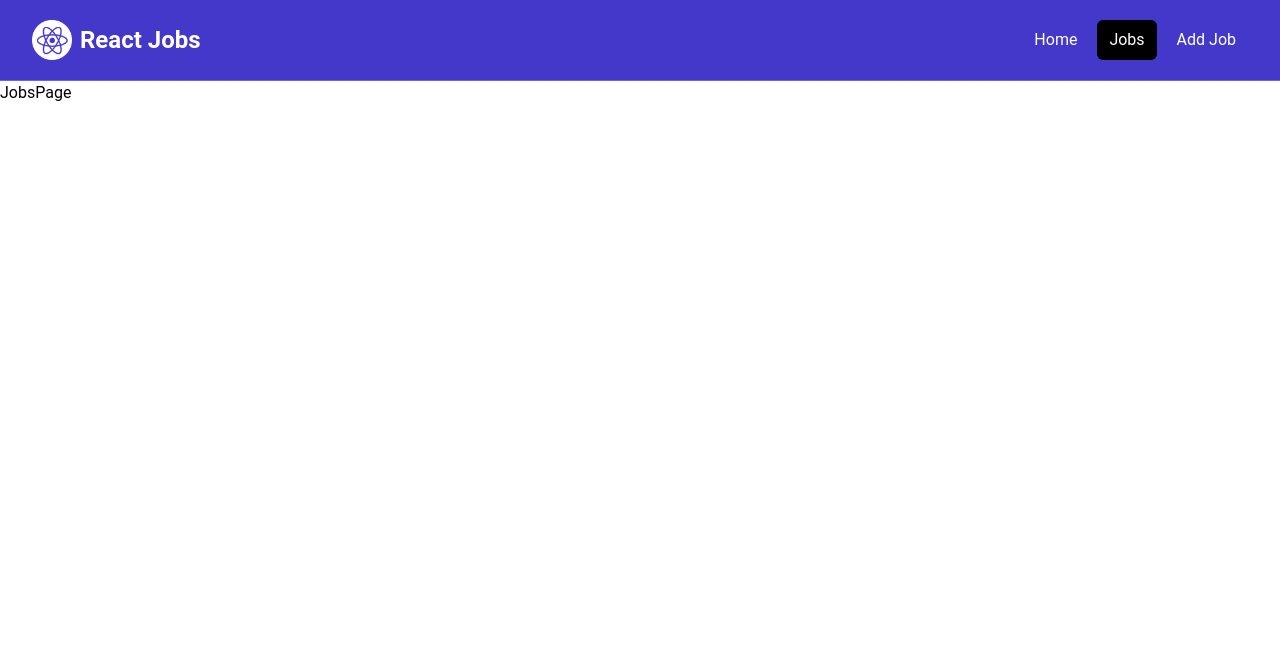
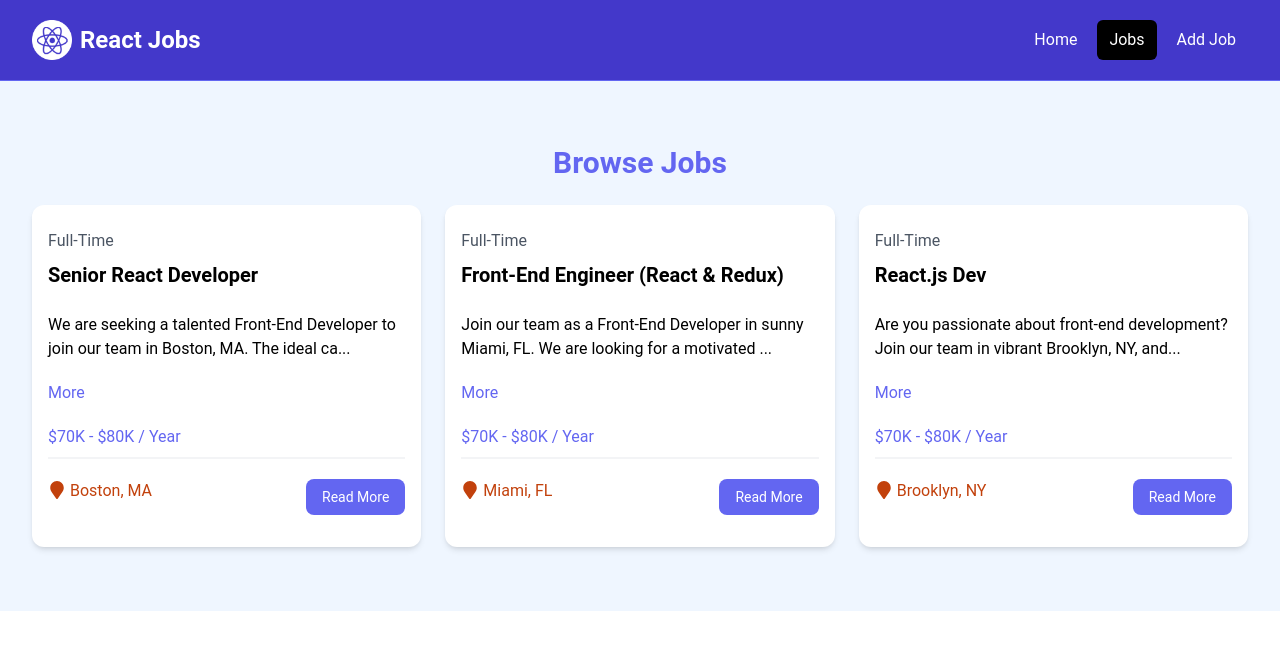
Before and after one commit to Mwimar/react-jobs, a React (Vite) app: page /jobs in a window 1280 px wide. Shown: the top 650 px of the page. Built offline with nearby package versions, Linux system fonts and the light colour scheme.

Commit message:
showing jobs

```diff
--- a/src/pages/JobsPage.jsx
+++ b/src/pages/JobsPage.jsx
@@ -1,7 +1,11 @@
-import React from "react";
+import JobListings from "../components/JobListings";
 
 const JobsPage = () => {
-  return <div>JobsPage</div>;
+  return (
+    <section className="bg-blue-50 px-4  py-6">
+      <JobListings />
+    </section>
+  );
 };
 
 export default JobsPage;
```
